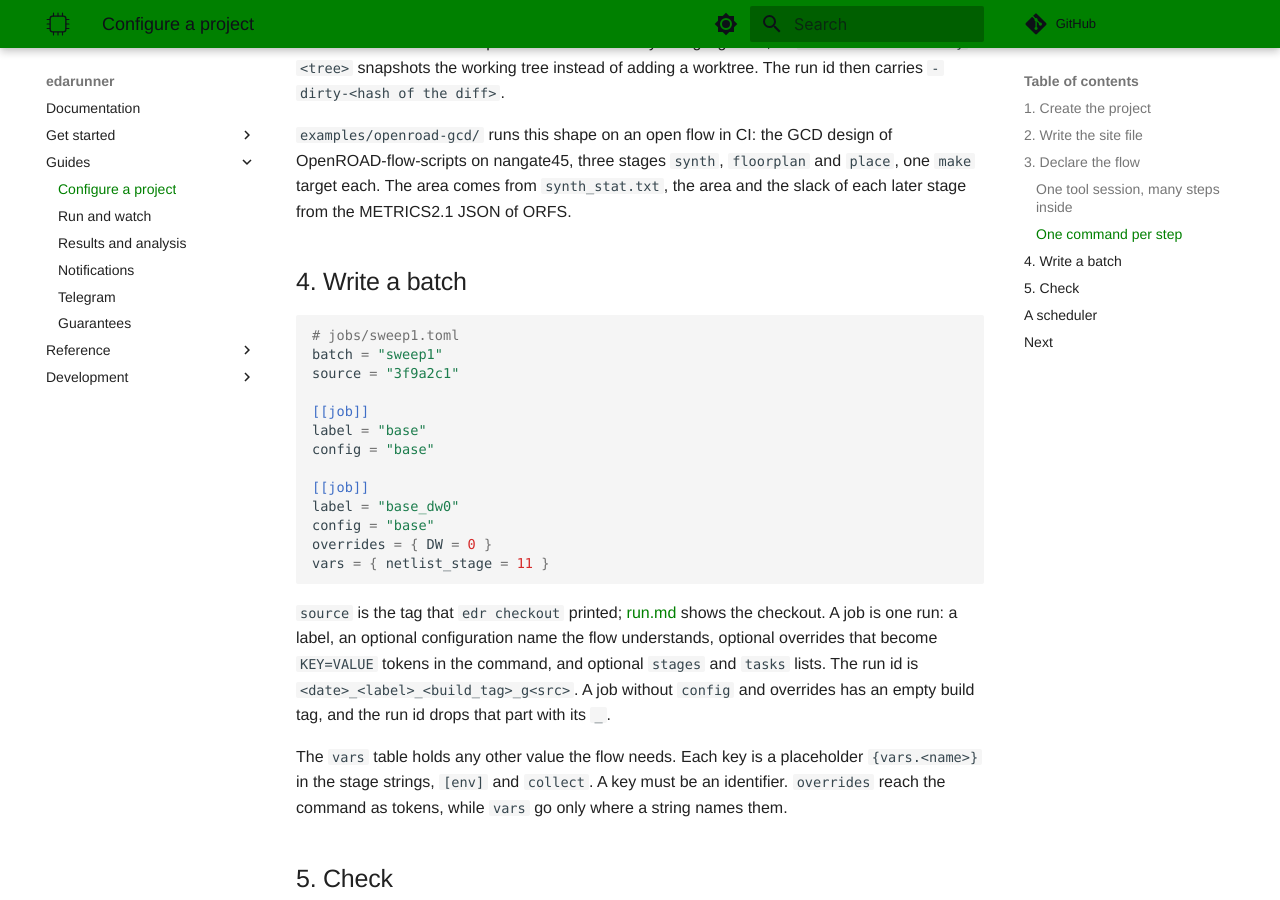
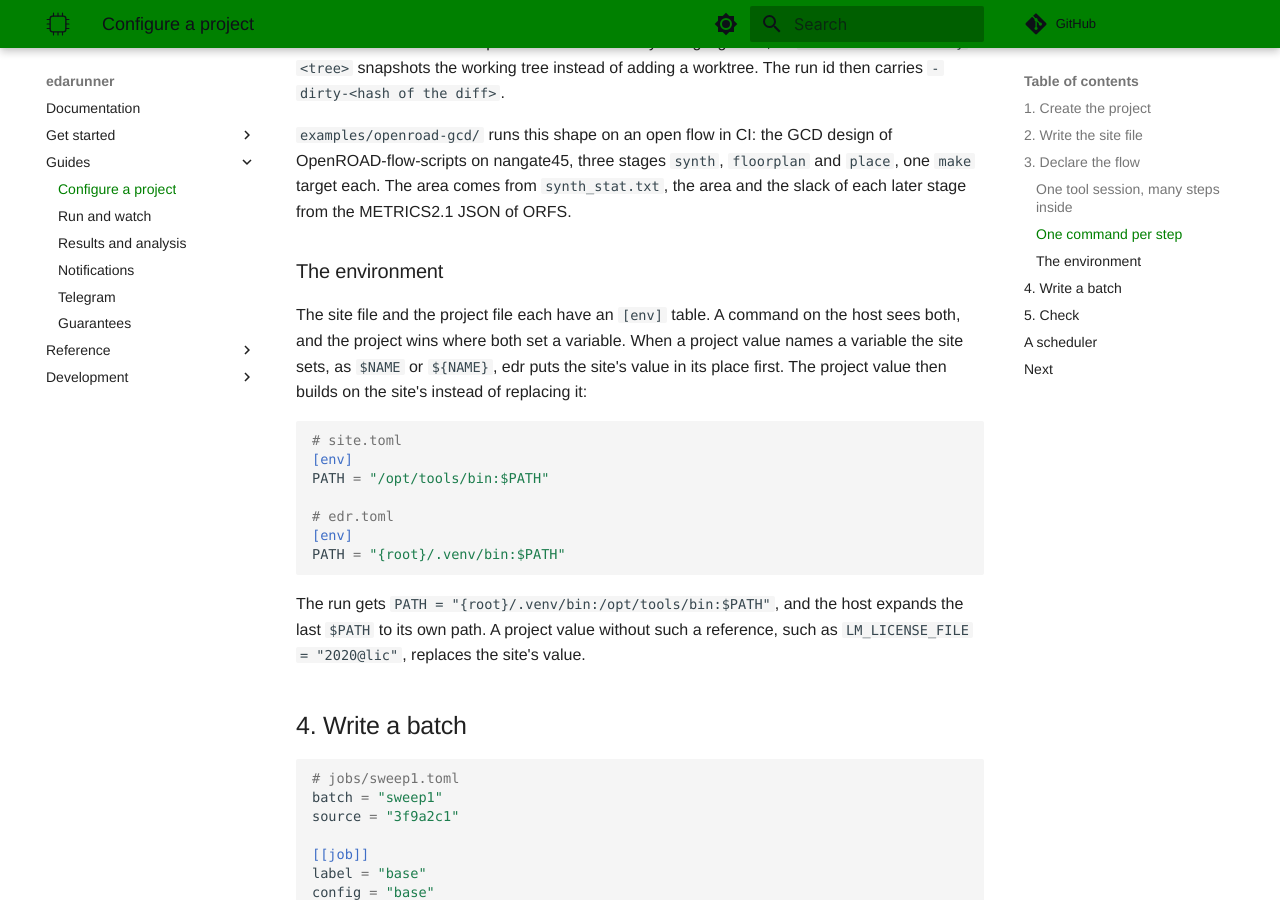
Before and after one commit to lionnus/edarunner, an MkDocs documentation site: the page built from docs/configure.md, in a window 1280 px wide and 900 px high, scrolled down 4575 px. Built offline with MkDocs 1.6.1 and Material for MkDocs 9.7.7, drawn with Linux system fonts in a browser that asks for light colours; comment, search, counter and statistics services are not loaded; some of the changed text lies outside the part shown.

Commit message:
:bug: launch: Layer the project env on the site env

````diff
--- a/docs/configure.md
+++ b/docs/configure.md
@@ -140,8 +140,9 @@ Three details matter in this shape:
 - `{tree_id}` names the tree the flow writes in. A run that reuses a tree
   has its own `{run_id}`, but the flow's run directory must keep the
   tree's id.
-- The flow needs its own `PATH`. The project `[env]` table carries it, and
-  `$PATH` expands on the host.
+- The flow needs its own `PATH`. The project `[env]` table carries it on
+  top of the site's `PATH`; [the environment](#the-environment) below
+  shows how the two combine.
 - A number the flow does not print comes from a `python` hook that reads
   the files the flow does print, such as the energy from a power and a
   window. [results.md](results.md) shows the hook.
@@ -199,6 +200,29 @@ worktree. The run id then carries `-dirty-<hash of the diff>`.
 of OpenROAD-flow-scripts on nangate45, three stages `synth`, `floorplan` and
 `place`, one `make` target each. The area comes from `synth_stat.txt`, the
 area and the slack of each later stage from the METRICS2.1 JSON of ORFS.
+
+### The environment
+
+The site file and the project file each have an `[env]` table. A command
+on the host sees both, and the project wins where both set a variable.
+When a project value names a variable the site sets, as `$NAME` or
+`${NAME}`, edr puts the site's value in its place first. The project
+value then builds on the site's instead of replacing it:
+
+```toml
+# site.toml
+[env]
+PATH = "/opt/tools/bin:$PATH"
+
+# edr.toml
+[env]
+PATH = "{root}/.venv/bin:$PATH"
+```
+
+The run gets `PATH = "{root}/.venv/bin:/opt/tools/bin:$PATH"`, and the
+host expands the last `$PATH` to its own path. A project value without
+such a reference, such as `LM_LICENSE_FILE = "2020@lic"`, replaces the
+site's value.
 
 ## 4. Write a batch
 
````
Also changed, not shown: CHANGELOG.md (+4 -0 lines), docs/reference/configuration.md (+2 -2 lines), 3 other files.
